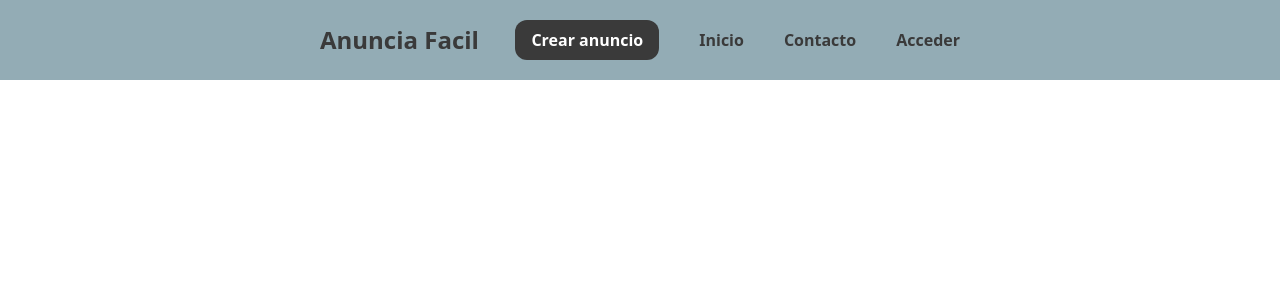
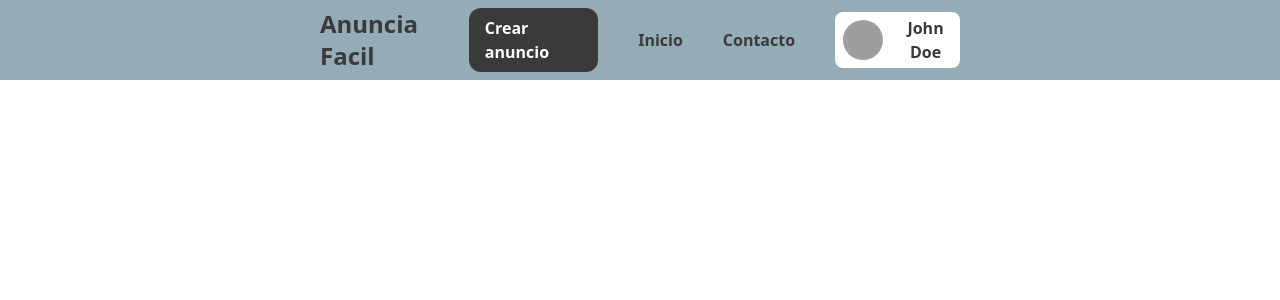
Before and after one commit to YaulPauly/anunciofacil-frontend, an Angular app: page / in a window 1280 px wide. Shown: the top 300 px of the page. Built offline with nearby package versions, Linux system fonts and the light colour scheme; grey boxes are pictures that could not be loaded.

Commit message:
add: Añadir estados de login para el navbar y responsive

```diff
--- a/src/app/components/navbar/navbar.css
+++ b/src/app/components/navbar/navbar.css
@@ -0,0 +1,15 @@
+@keyframes dropdown {
+    0% {
+        opacity: 0;
+        transform: translateY(-10px);
+    }
+    100% {
+        opacity: 1;
+        transform: translateY(0);
+    }
+}
+
+.animation-dropdown {
+  animation: dropdown 180ms ease-out;
+  margin-top: -4px;
+}
--- a/src/app/components/navbar/navbar.html
+++ b/src/app/components/navbar/navbar.html
@@ -1,14 +1,93 @@
-<nav class="flex justify-between items-center px-80 h-[80px] bg-navbar text-color-text font-semibold">
+<nav class="flex justify-between items-center lg:px-80 px-4 h-20 bg-navbar text-color-text font-semibold relative">
+
+    <!-- LOGO -->
     <div>
-        <a  class="flex items-center gap-2">
+        <a class="flex items-center gap-2 cursor-pointer">
             <span class="text-2xl">Anuncia Facil</span>
-            <!-- Logo SVG -->
         </a>
     </div>
-    <div class="flex gap-10 items-center">
-        <a routerLink="/anuncio" class="px-4 py-2 bg-color-text text-white rounded-xl hover:bg-neutral-500 transition-colors">Crear anuncio</a>
-        <a routerLink="/inicio" class="">Inicio</a>
-        <a routerLink="/contacto" class="">Contacto</a>
-        <a routerLink="/acceder" class="">Acceder</a>
+
+    <!-- DESKTOP MENU -->
+    <div class="hidden md:flex gap-10 items-center">
+
+        <a routerLink="/anuncio" class="px-4 py-2 bg-color-text text-white rounded-xl hover:bg-neutral-500 transition-colors">
+            Crear anuncio
+        </a>
+
+        <a routerLink="/inicio">Inicio</a>
+        <a routerLink="/contacto">Contacto</a>
+
+        <div class="relative">
+            @if (isLoggedIn()) {
+
+                <button (click)="toggleMenu.set(!toggleMenu())"
+                    class="flex gap-4 items-center bg-white px-2 py-1 rounded-lg cursor-pointer hover:shadow-md transition-shadow">
+                    <img [src]="usuario().avatar" class="w-10 h-10 rounded-full" />
+                    {{ usuario().nombre }}
+                </button>
+
+                @if (toggleMenu()) {
+                    <div class="absolute right-0 top-full bg-white shadow-lg rounded-b-lg p-6 flex flex-col gap-4 z-50">
+                        <a routerLink="/perfil">Perfil</a>
+                        <a routerLink="/mis-anuncios">Mis anuncios</a>
+                        <a routerLink="/ajustes">Ajustes</a>
+                        <button (click)="isLoggedIn.set(false)" class="text-red-500 text-left">
+                            Cerrar sesión
+                        </button>
+                    </div>
+                }
+
+            } @else {
+                <a routerLink="/login">Iniciar sesión</a>
+            }
+        </div>
     </div>
+
+    <!-- HAMBURGER BUTTON (MOBILE) -->
+    <button
+        (click)="mobileMenuOpen.set(!mobileMenuOpen())"
+        class="md:hidden flex flex-col gap-1.5 p-2">
+
+        <span class="w-6 h-0.5 bg-color-text transition-all"
+              [class.rotate-45]="mobileMenuOpen()"
+              [class.translate-y-2]="mobileMenuOpen()">
+        </span>
+
+        <span class="w-6 h-0.5 bg-color-text transition-all"
+              [class.opacity-0]="mobileMenuOpen()">
+        </span>
+
+        <span class="w-6 h-0.5 bg-color-text transition-all"
+              [class.-rotate-45]="mobileMenuOpen()"
+              [class.-translate-y-2]="mobileMenuOpen()">
+        </span>
+    </button>
+
+    <!-- MOBILE MENU -->
+    @if (mobileMenuOpen()) {
+        <div class="absolute top-20 left-0 w-full bg-navbar shadow-lg md:hidden p-4 flex flex-col gap-4 z-40">
+
+            <a routerLink="/inicio" class="py-2">Inicio</a>
+            <a routerLink="/contacto" class="py-2">Contacto</a>
+
+            <a routerLink="/anuncio"
+               class="px-4 py-2 bg-color-text text-white rounded-xl hover:bg-neutral-500 transition-colors text-center">
+               Crear anuncio
+            </a>
+
+            @if (isLoggedIn()) {
+
+
+                <a routerLink="/perfil" class="py-2">Perfil</a>
+                <a routerLink="/mis-anuncios" class="py-2">Mis anuncios</a>
+                <a routerLink="/ajustes" class="py-2">Ajustes</a>
+
+                <button (click)="isLoggedIn.set(false)" class="text-red-500 text-left py-2">
+                    Cerrar sesión
+                </button>
+            } @else {
+                <a routerLink="/login" class="py-2">Iniciar sesión</a>
+            }
+        </div>
+    }
 </nav>
--- a/src/app/components/navbar/navbar.ts
+++ b/src/app/components/navbar/navbar.ts
@@ -1,13 +1,27 @@
-import { Component } from '@angular/core';
+import { CommonModule } from '@angular/common';
+import { Component, signal } from '@angular/core';
 import { RouterLink } from "@angular/router";
 
 @Component({
   selector: 'app-navbar',
   standalone: true,
-  imports: [RouterLink],
+  imports: [RouterLink, CommonModule],
   templateUrl: './navbar.html',
-  styleUrl: './navbar.css',
+  styleUrls: ['./navbar.css'],
 })
 export class Navbar {
 
+  isLoggedIn = signal(true);
+
+  usuario = signal ({
+    nombre: 'John Doe',
+    email: 'john.doe@example.com',
+    avatar: 'https://i.pravatar.cc/150?img=3'
+  })
+
+  toggleMenu = signal(false);
+
+  isResponsive = signal(false);
+  mobileMenuOpen = signal(false);
+
 }
```
